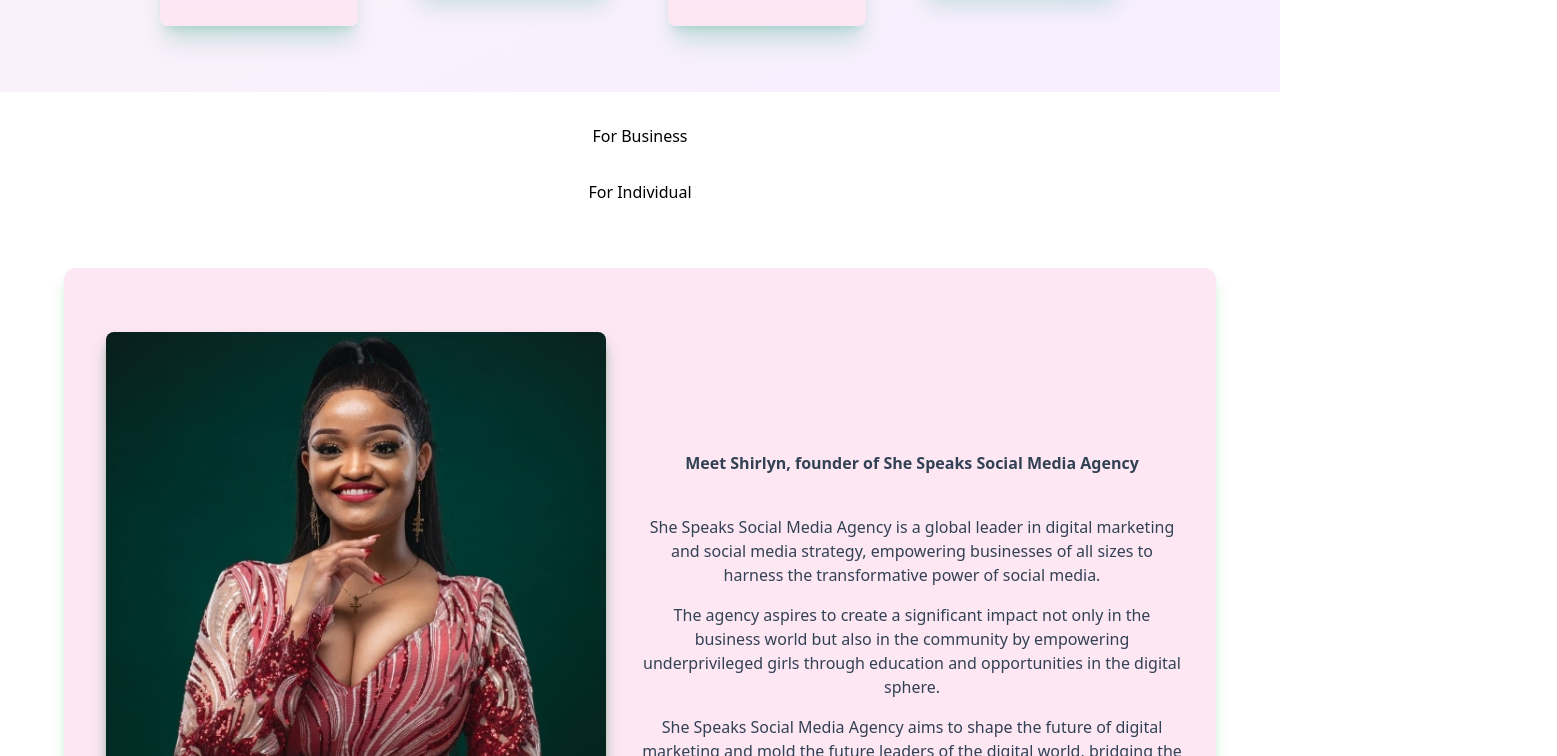
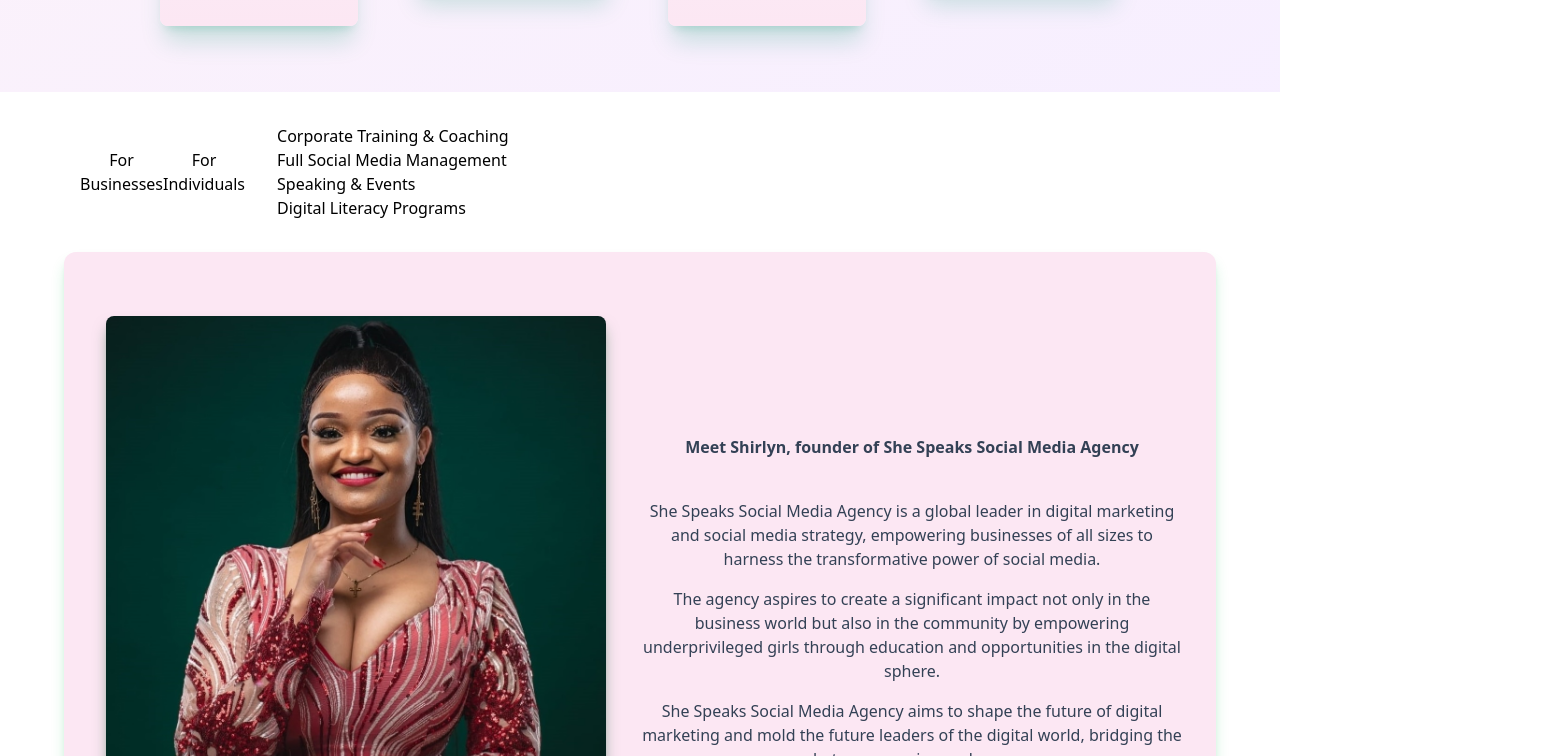
Before and after one commit to MatthewsRicky/shespeaksocial, a Next.js app: page / in a window 1280 px wide. Shown: the part 1040-1796 px from the top of the page, 1557 px wide, since content can reach past the window. Built offline with nearby package versions, Linux system fonts and the light colour scheme.

Commit message:
Building out the cards component for all the biz options

```diff
--- a/components/OptionsCarousel.tsx
+++ b/components/OptionsCarousel.tsx
@@ -1,32 +1,31 @@
 "use client"
 
-// import React, {useState} from 'react'
+ import React, {useState} from 'react'
  import ForIndividuals from "./ForIndividuals";
  import ForBusiness from "./ForBusiness";
 
 const OptionsCarousel = () => {
-
-	// const [optionOpen, setOptionOpen] = useState(true);
-	// const [individualOpen, setIndividualOpen] = useState(false);
+	const [optionOpen, setOptionOpen] = useState(true);
+  const [individualOpen, setIndividualOpen] = useState(false);
 
 
 	return (
-		<section className="flex flex-col gap-8 m-8 px-12 justify-start items-center ">
+		<section className="flex gap-8 m-8 px-12 justify-start items-center ">
 
-			<span className="peer/business">For Business</span>
-			<span className="peer/individual">For Individual</span>
+			{/*<span className="peer/business">For Business</span>*/}
+			{/*<span className="peer/individual">For Individual</span>*/}
 
-			<div className="flex">
-				<div className="hidden peer-active/business:flex">
-					<ForBusiness />
-				</div>
-				<div className="hidden peer-active/individual:flex">
-					<ForIndividuals />
-				</div>
+			{/*<div className="flex">*/}
+			{/*	<div className="hidden peer-active/business:flex">*/}
+			{/*		<ForBusiness />*/}
+			{/*	</div>*/}
+			{/*	<div className="hidden peer-active/individual:flex">*/}
+			{/*		<ForIndividuals />*/}
+			{/*	</div>*/}
 
-			</div>
+			{/*</div>*/}
 
-			{/*	<div className="flex 7justify-between items-center w-full">
+				<div className="flex 7justify-between items-center w-full">
 
 
 
@@ -46,7 +45,7 @@ const OptionsCarousel = () => {
 				{optionOpen && !individualOpen ? (
 					<ForBusiness />
 				) : (<ForIndividuals />)}
-			</div>*/}
+			</div>
 
 
 
```
